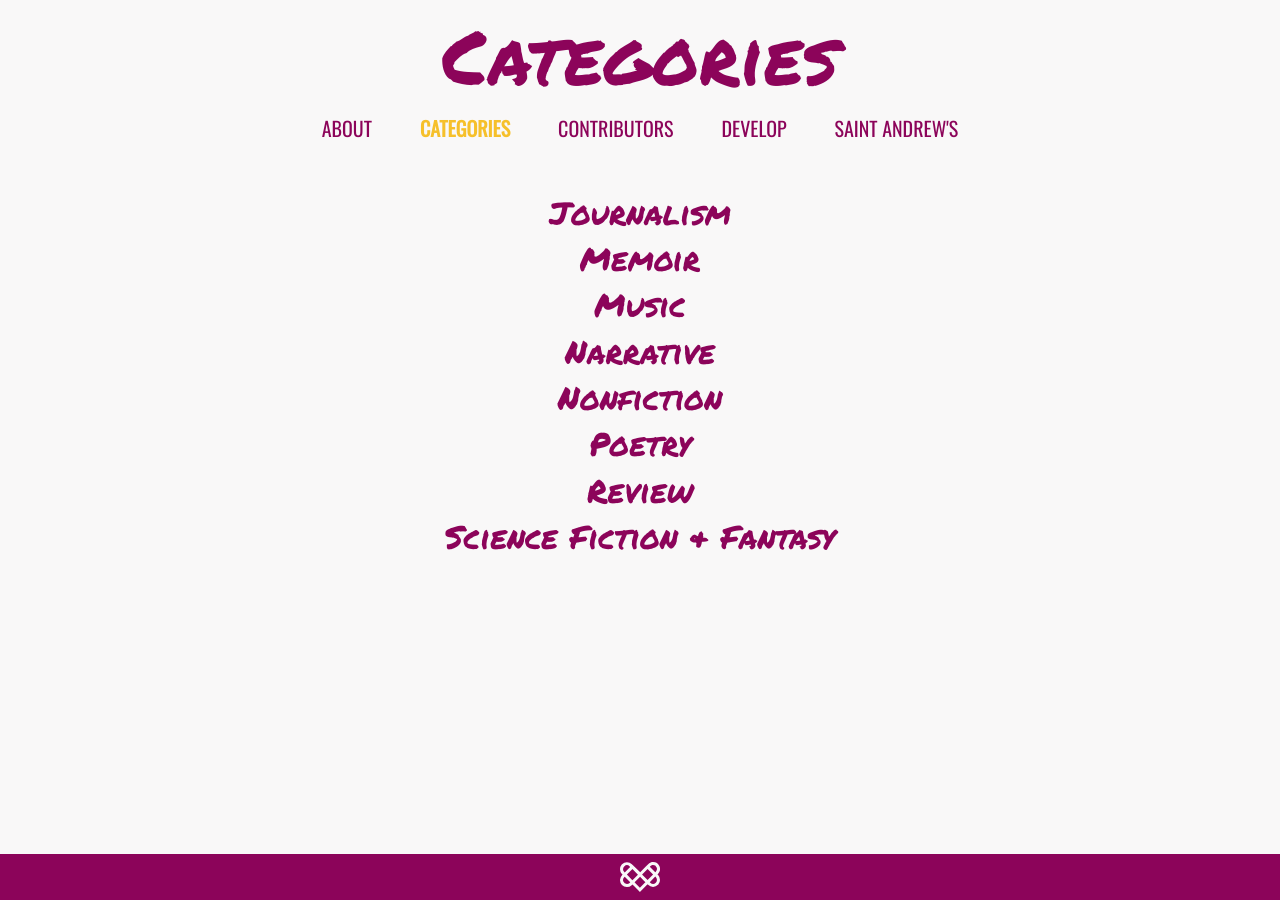
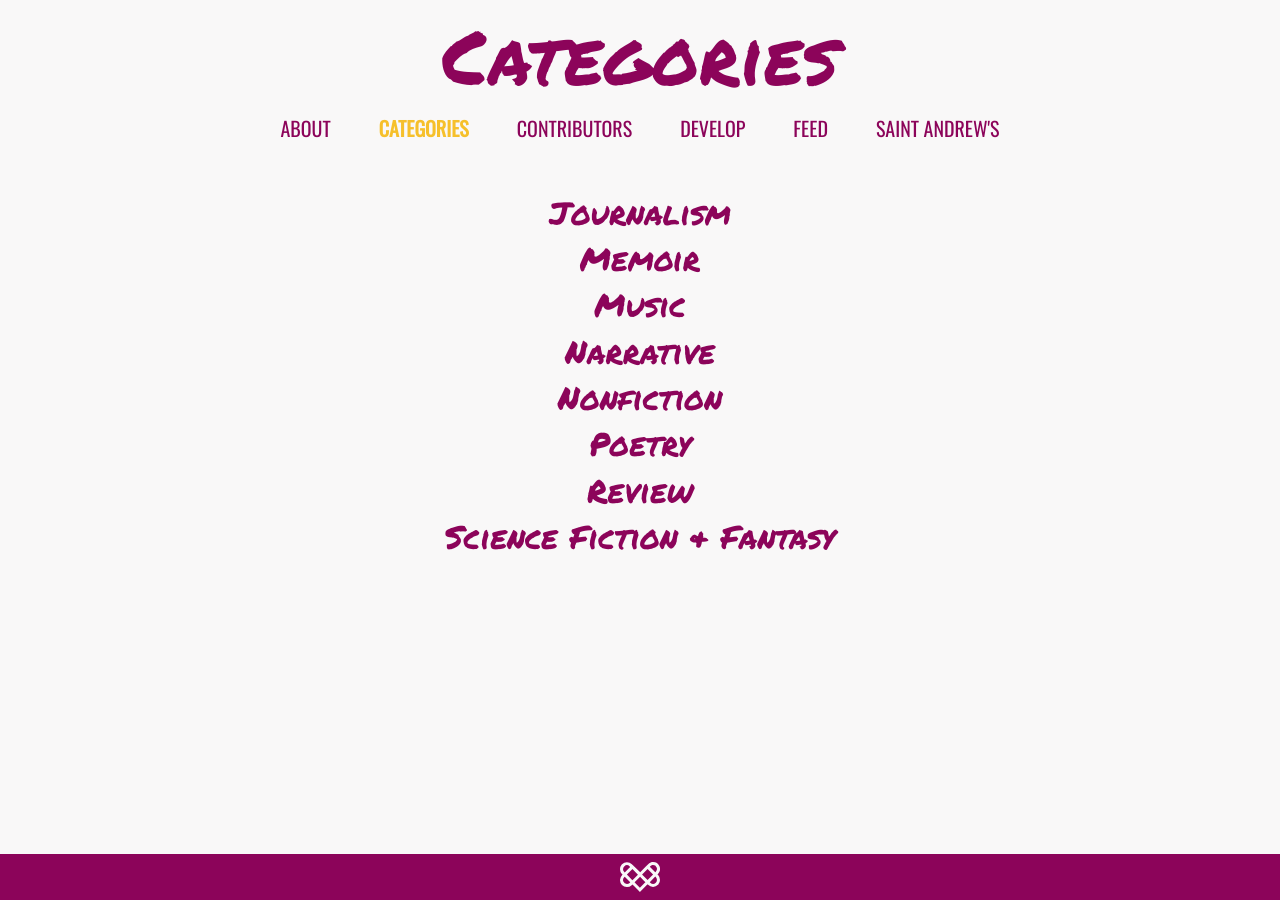
Before and after one commit to TylerAuer/theFinch, a Jekyll site: the page built from categories.md, in a window 1280 px wide. Built offline with Jekyll 4.4.1, drawn with Linux system fonts in a browser that asks for light colours; nearby versions of some CDN libraries.

Commit message:
add XML feed to navigation

```diff
--- a/_data/navigation.yml
+++ b/_data/navigation.yml
@@ -6,5 +6,7 @@
   link: /contributors.html
 - name: Develop
   link: /develop.html
+- name: Feed
+  link: /feed.xml
 - name: Saint Andrew's
   link: http://st-andrews.org
```
